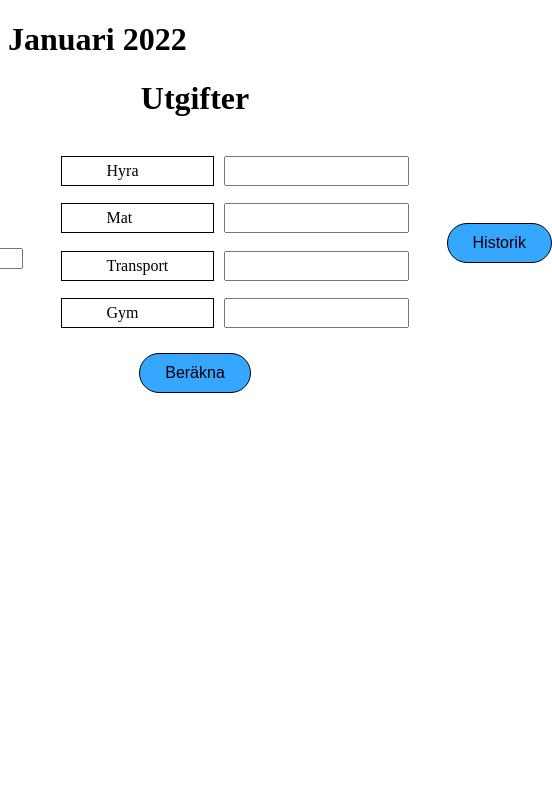
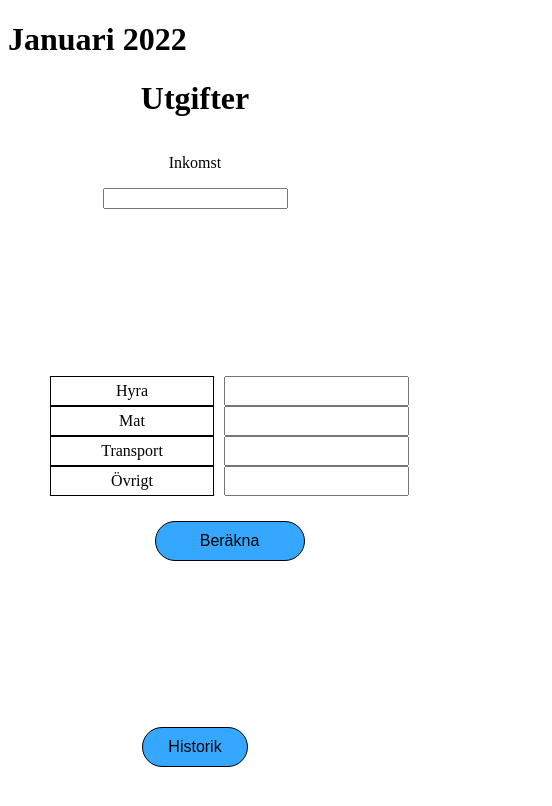
Before and after one commit to MaxHjarpe/Stekonomi, a React (Create React App) app: page /budget in a window 390 px wide. Shown: the top 806 px of the page, 552 px wide, since content can reach past the window. Built offline with nearby package versions, Linux system fonts and the light colour scheme.

Commit message:
Added responsive elements to BudgetForm

```diff
--- a/src/CSS/budgetForm.css
+++ b/src/CSS/budgetForm.css
@@ -4,34 +4,73 @@
     align-items: center;
 }
 
+.budget {
+    display: flex;
+    justify-content: space-evenly;
+    align-items: center;
+    flex-wrap: wrap;
+    height: 50vh;
+    width: auto;
+    gap: 3rem;
+}
+
 .budget__form {
     display: flex;
-    justify-content: center;
+    justify-content: space-between;
     align-items: center;
+    flex-wrap: wrap;
+    height: 50vh;
+    width: auto;
+    flex-grow: 1;
+    flex-basis: 0;
+
+    /* margin-left: 10%;
+    margin-right: 10%; */
 }
 
 .budget__form__left {
-    margin-right: 10%;
+    display: flex;
+    flex-direction: column;
+    flex-wrap: wrap;
+    flex-grow: 1;
+    flex-basis: 0;
+    align-items: center;
+    justify-content: center;
+
 }
 
-.income {
-    margin-left: 30%;
+.budget__form__center {
+    display: flex;
+    flex-direction: column;
+    flex-wrap: wrap;
+    text-align: center;
+    flex-grow: 1;
+    flex-basis: 0;
+
 }
 
 .budget__form__right {
-    margin-top: 20px;
-    margin-left: 10%;
+    display: flex;
+    flex-direction: column;
+    flex-wrap: wrap;
+    flex-grow: 1;
+    flex-basis: 0;
+    align-items: center;
+    justify-content: center;
+
 }
 
 .formItem {
     display: flex;
-    margin-top: 5%;
+    justify-content: space-between;
+    padding-right: 5vh;
+    padding-left: 5vh;
 }
 
 .formItemTitle {
     border: solid 1px;
     margin-right: 10px;
-    padding: 5px 45px;
+    padding: 5px 50px;
     flex: 1;
 }
 
@@ -46,6 +85,14 @@
     border-radius: 25px;
     font-size: medium;
     padding: 10px 25px;
+    max-width: 150px;
+}
+
+.history__button {
+    max-width: 15vh;
+}
+.submit__button {
+    width: 100%;
 }
 
 .budget__success {
--- a/src/Components/BudgetForm.tsx
+++ b/src/Components/BudgetForm.tsx
@@ -1,17 +1,19 @@
-import { Button } from "antd";
 import React from "react";
 import "../CSS/budgetForm.css";
 
 const BudgetForm = () => {
     return (
+        <>
+            <h1 className="utgifter">Utgifter</h1>
             <div className="budget">
-            <h1 className="utgifter">Utgifter</h1>
-            <form>
-                <div className="budget__form">
+
                 <div className="budget__form__left">
                     <p className="income">Inkomst</p>
                     <input type="number" required />
                 </div>
+
+                <form className="budget__form">
+                    {/* <div> */}
                     <div className="budget__form__center">
                         <div className="formItem">
                             <label className="formItemTitle">Hyra</label>
@@ -26,24 +28,27 @@ const BudgetForm = () => {
                             <input id="transport" className="formItemInput" type="number" />
                         </div>
                         <div className="formItem">
-                            <label className="formItemTitle">Gym</label>
-                            <input id="gym" className="formItemInput" type="number" />
+                            <label className="formItemTitle">Övrigt</label>
+                            <input id="other" className="formItemInput" type="number" />
                         </div>
+                        <div className="budget__success">
+                            <button className="budget__button submit__button">Beräkna</button>
                         </div>
+                        {/* </div> */}
+                    </div>
+                </form>
+
                 <div className="budget__form__right">
                     <button
-                        className="budget__button"
+                        className="budget__button history__button"
                     //onClick={}
                     >
                         Historik
                     </button>
                 </div>
+
             </div>
-                <div className="budget__success">
-                    <button className="budget__button">Beräkna</button>
-                </div>
-            </form>
-        </div>
+        </>
     )
 }
 
```
Lines whose indentation alone changed are shown as unchanged.
